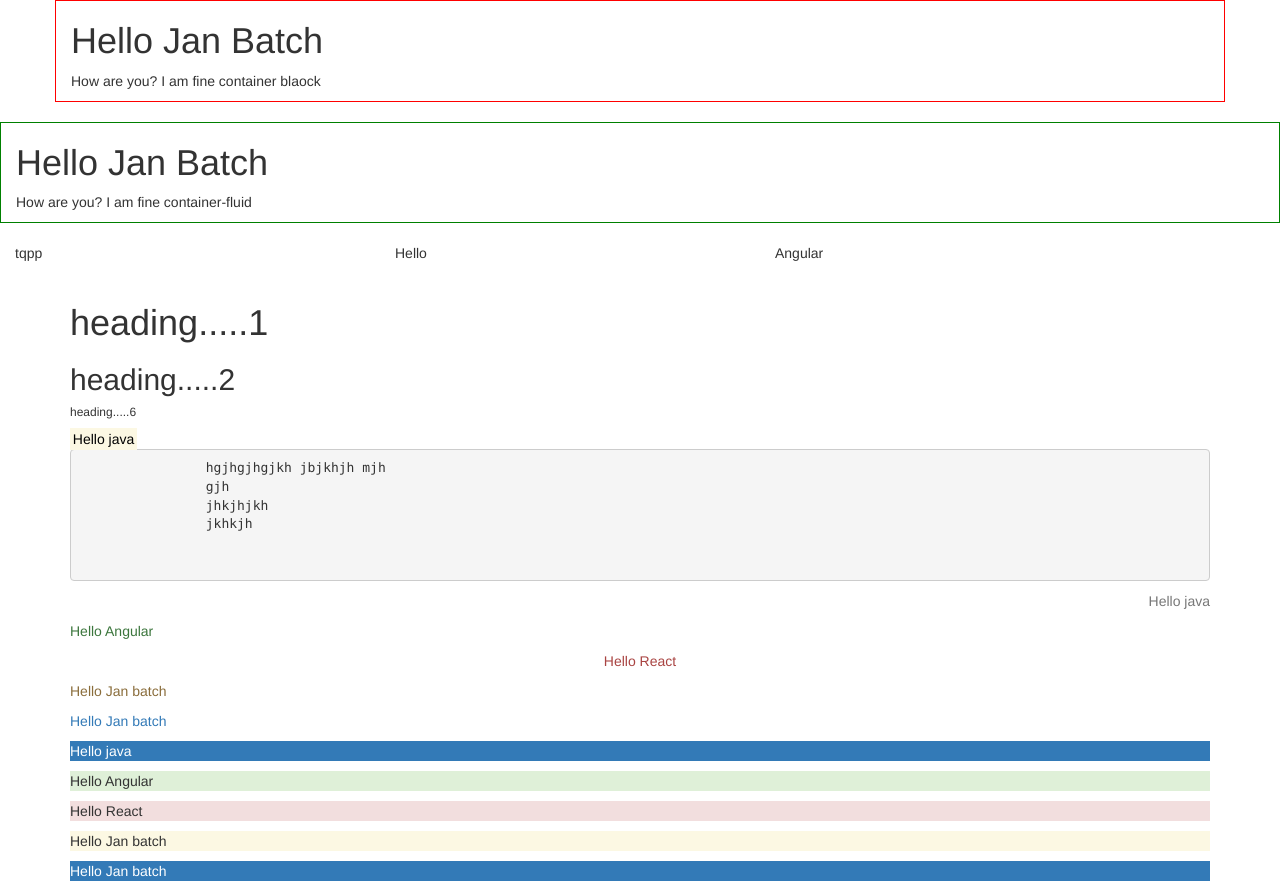
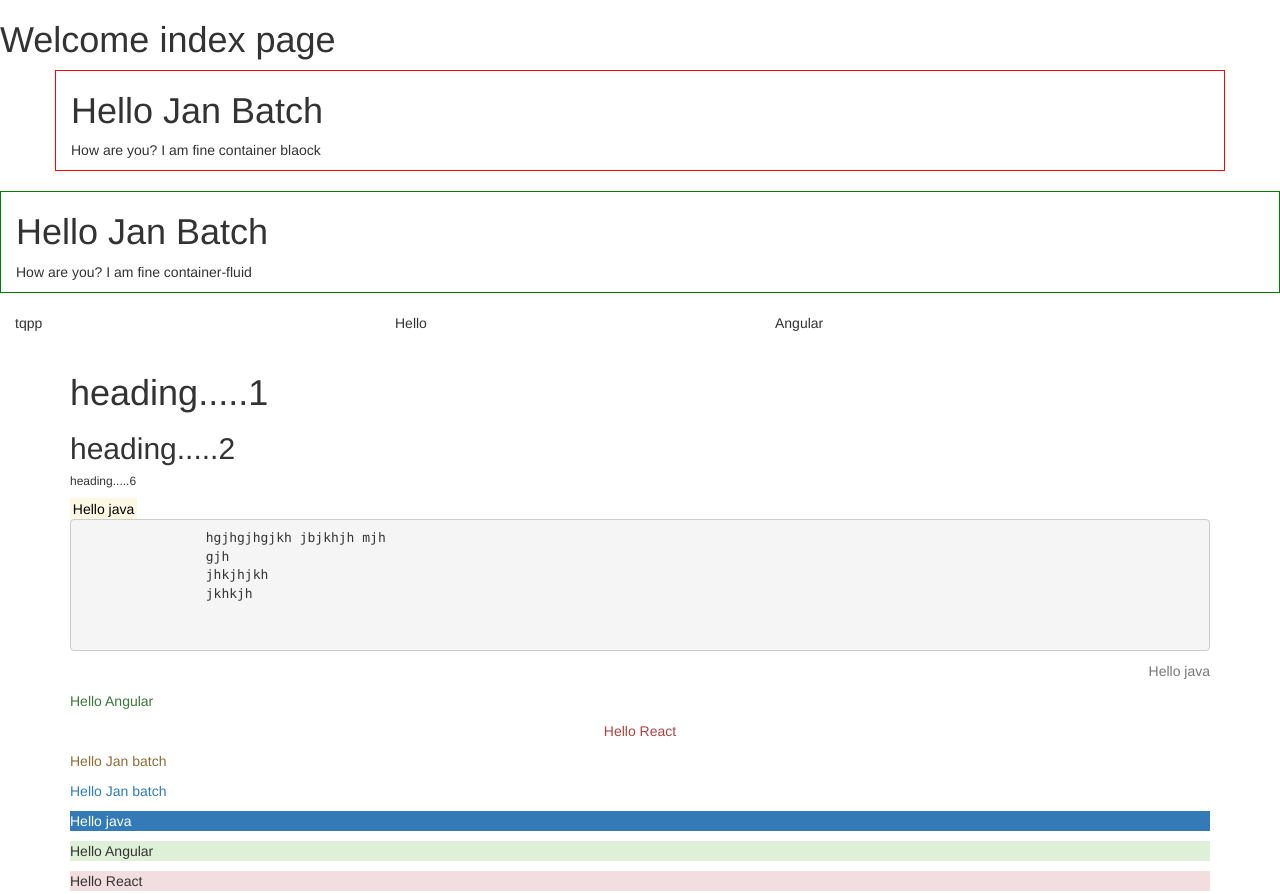
Before and after one commit to BalajiKole/BootStarpCode, a plain HTML site: page index.html in a window 1280 px wide. Shown: the top 894 px of the page. Drawn offline with nearby package versions, Linux system fonts and the light colour scheme.

Commit message:
index file change

```diff
--- a/index.html
+++ b/index.html
@@ -11,6 +11,7 @@
 
 </head>
 <body>
+	<h1>Welcome index page</h1>
 <div class="container" style="border: 1px solid red">
 	<h1>Hello Jan Batch</h1>
 	<p>How are you? I am fine   container blaock</p>
```
